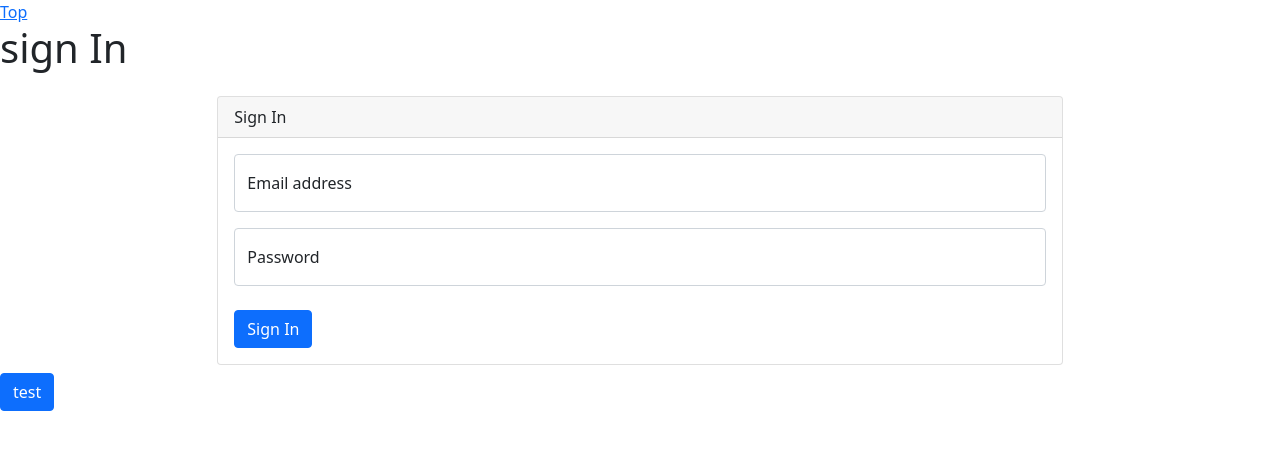
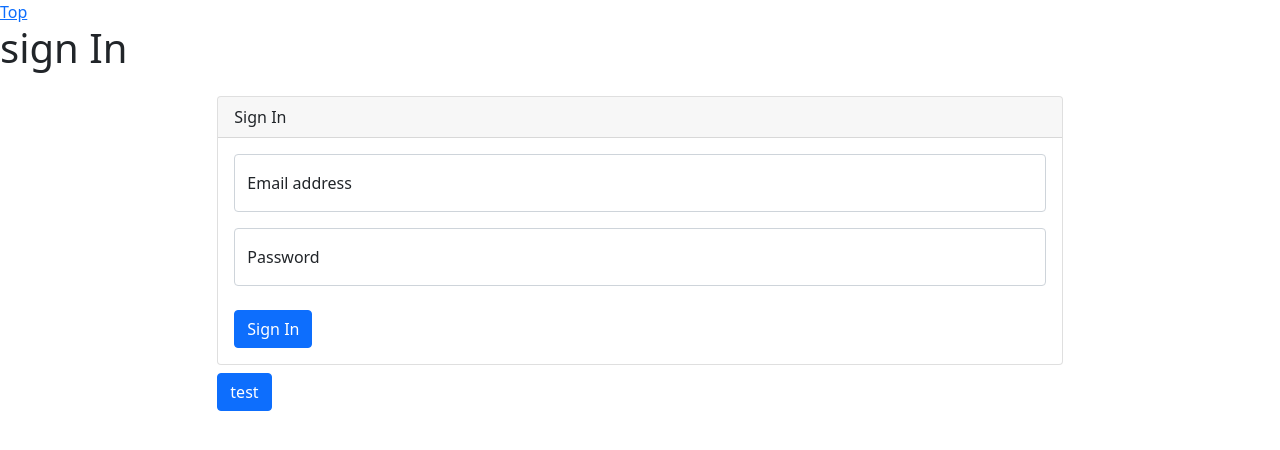
Before and after one commit to yuzuki-aritomo/ReserveTaskFrontend, a Next.js app in the folder next-app/: page /sign_in in a window 1280 px wide. Shown: the top 450 px of the page. Built offline with nearby package versions, Linux system fonts and the light colour scheme.

Commit message:
post reception

```diff
--- a/next-app/Api/Auth/SignInApi.ts
+++ b/next-app/Api/Auth/SignInApi.ts
@@ -5,7 +5,6 @@ const baseUrl = 'http://localhost:3001/'
 export const SignInApi= async (signInReqData: SignInReqData)=> {
   const res: Response = await fetch(baseUrl+'auth/sign_in/', {
     method: 'POST',
-    credentials: 'include',
     mode: 'cors',
     headers: {
       'Accept': 'application/json',
--- a/next-app/src/pages/sign_in/index.tsx
+++ b/next-app/src/pages/sign_in/index.tsx
@@ -27,21 +27,25 @@ const SignInPage: NextPage = () => {
   }
   const testSubmit = async (event: any) => {
     event.preventDefault();
-    const res: Response = await fetch('http://localhost:3001/test', {
-      method: 'GET',
+    const res: Response = await fetch('http://localhost:3001/receptions', {
+      method: 'POST',
       mode: 'cors',
       headers: {
         'Accept': 'application/json',
         'Content-Type': 'application/json',
         'Cache': 'no-cache',
-        'Authorization': 'Bearer access-token',
         'uid': localStorage.getItem("uid") ?? "",
         'access-token': localStorage.getItem("access-token") ?? "",
         'client': localStorage.getItem("client") ?? "",
       },
-      credentials: 'include',
+      body: JSON.stringify({
+        "register_date": [
+          "2021-10-16T17:00:00+09:00"
+        ]
+      })
     })
     console.log(res)
+    console.log(res.json())
   }
 
   return(
@@ -66,13 +70,16 @@ const SignInPage: NextPage = () => {
               </Form>
             </Card.Body>
           </Card>
+          {/* ------------ */}
+          <Form onSubmit={testSubmit}>
+            <Button className="mt-2" variant="primary" type="submit">
+              test
+            </Button>
+          </Form>
+          {/* ------------ */}
         </Col>
       </Row>
-      <Form onSubmit={testSubmit}>
-        <Button className="mt-2" variant="primary" type="submit">
-          test
-        </Button>
-      </Form>
+
     </div>
   )
 }
```
